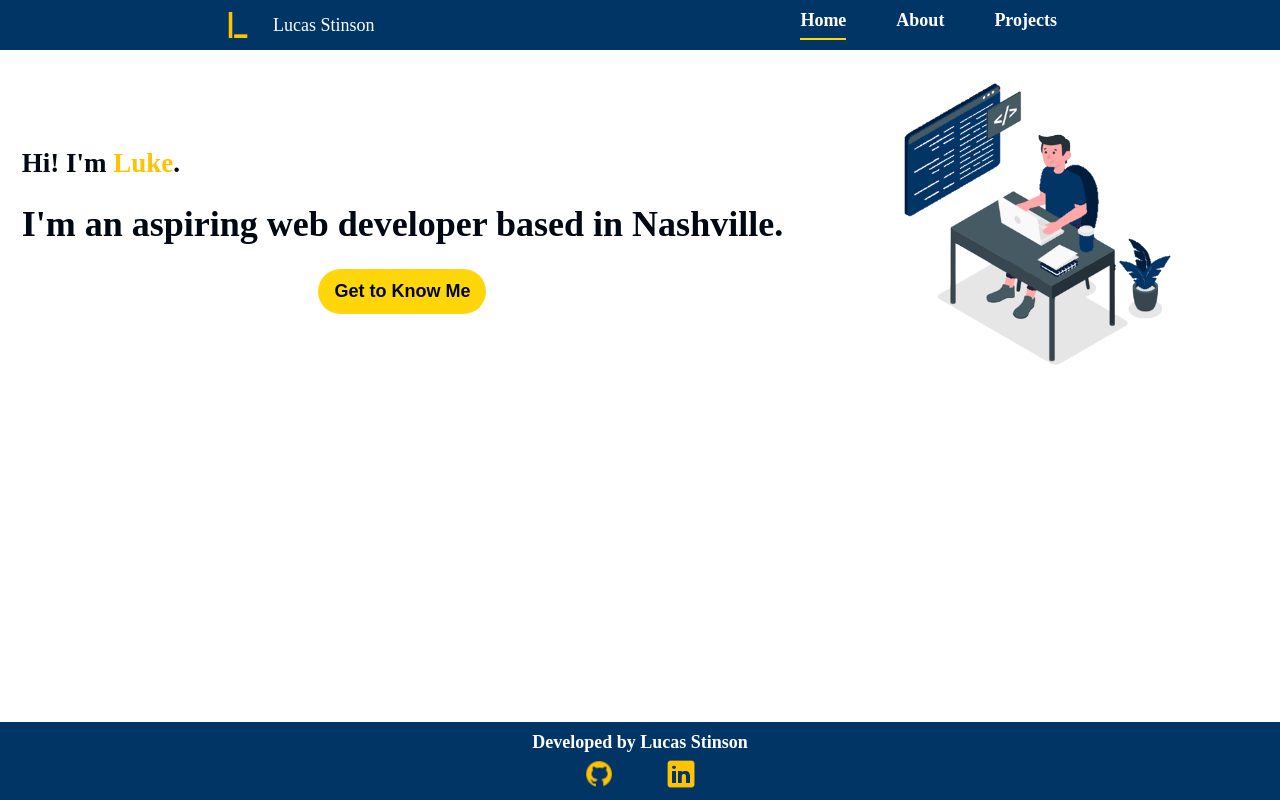
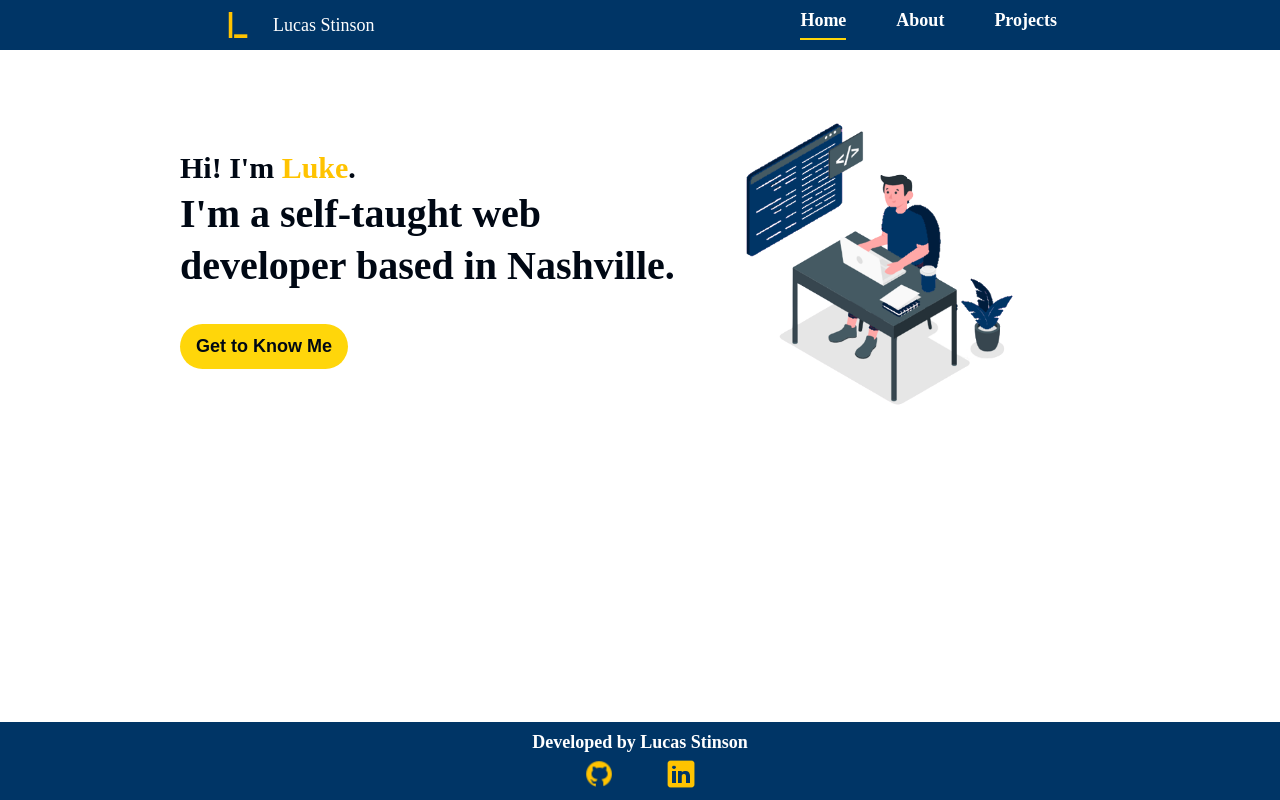
Before and after one commit to lucasstinson/portfolio, a React (Create React App) app: page / in a window 1280 px wide. Built offline with nearby package versions, Linux system fonts and the light colour scheme; a web font is replaced by a local one.

Commit message:
update styling to center and left alight text

```diff
--- a/src/components/home/Home.js
+++ b/src/components/home/Home.js
@@ -8,12 +8,11 @@ const Home = () => {
     <div className="Home">
       <div className="intro">
         <div className="intro-text">
-          <h2 className="name-intro">
+          <div className="name-intro">
             Hi! I'm <span className="name">Luke</span>.
-          </h2>
-          <h1 className="info-intro">
-            I'm an aspiring web developer based in Nashville.
-          </h1>
+          </div>
+          <div className="info-intro">I'm a self-taught web</div>
+          <div className="info-intro">developer based in Nashville.</div>
           <div className="learn-more-container">
             <Link to="/about">
               <button className="learn-more">Get to Know Me</button>
@@ -21,7 +20,7 @@ const Home = () => {
           </div>
         </div>
         <div className="intro-image">
-          <img src={userLogo} className="user-logo"></img>
+          <img src={userLogo} className="user-logo" alt=""></img>
         </div>
       </div>
     </div>
--- a/src/components/home/home.css
+++ b/src/components/home/home.css
@@ -5,22 +5,37 @@
   color: #000814;
 }
 
+.intro {
+  height: 50vh;
+  display: flex;
+  padding: 10px;
+  align-items: center;
+  gap: 50px;
+}
+
+.intro-text {
+  display: flex;
+  flex-direction: column;
+  gap: 5px;
+}
+
+.name-intro {
+  font-size: 30px;
+  font-weight: 700;
+}
+
 .name {
   color: #ffc300;
 }
 
-.intro {
-  height: 40vh;
-  display: flex;
-  justify-content: center;
-  padding: 10px;
-  align-items: center;
-  gap: 100px;
+.info-intro {
+  font-size: 40px;
+  font-weight: 700;
 }
 
 .learn-more-container {
   display: flex;
-  justify-content: center;
+  margin-top: 30px;
 }
 
 .learn-more {
@@ -66,6 +81,10 @@
     font-size: 24px;
   }
 
+  .learn-more-container {
+    justify-content: center;
+  }
+
   .learn-more {
     padding: 10px 14px;
     font-size: 15px;
```
